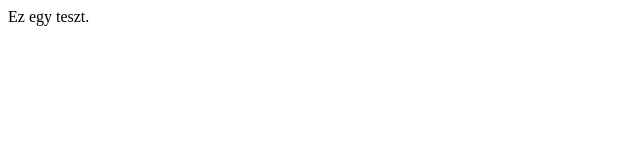
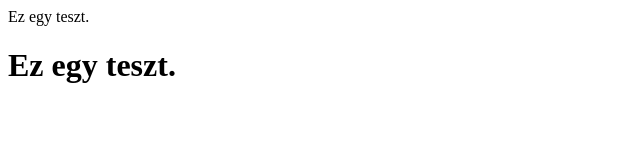
Before and after one commit to SebestyenMarcell/linux_test, a plain HTML site: page index.html in a window 1280 px wide. Shown: the whole page, without its empty margins (0-640 px from the left). Drawn offline with Linux system fonts and the light colour scheme.

Commit message:
PHPStorm git teszt.

```diff
--- a/index.html
+++ b/index.html
@@ -6,5 +6,6 @@
 </head>
 <body>
         <a>Ez egy teszt.</a>
+        <h1>Ez egy teszt.</h1>
 </body>
 </html>
```
